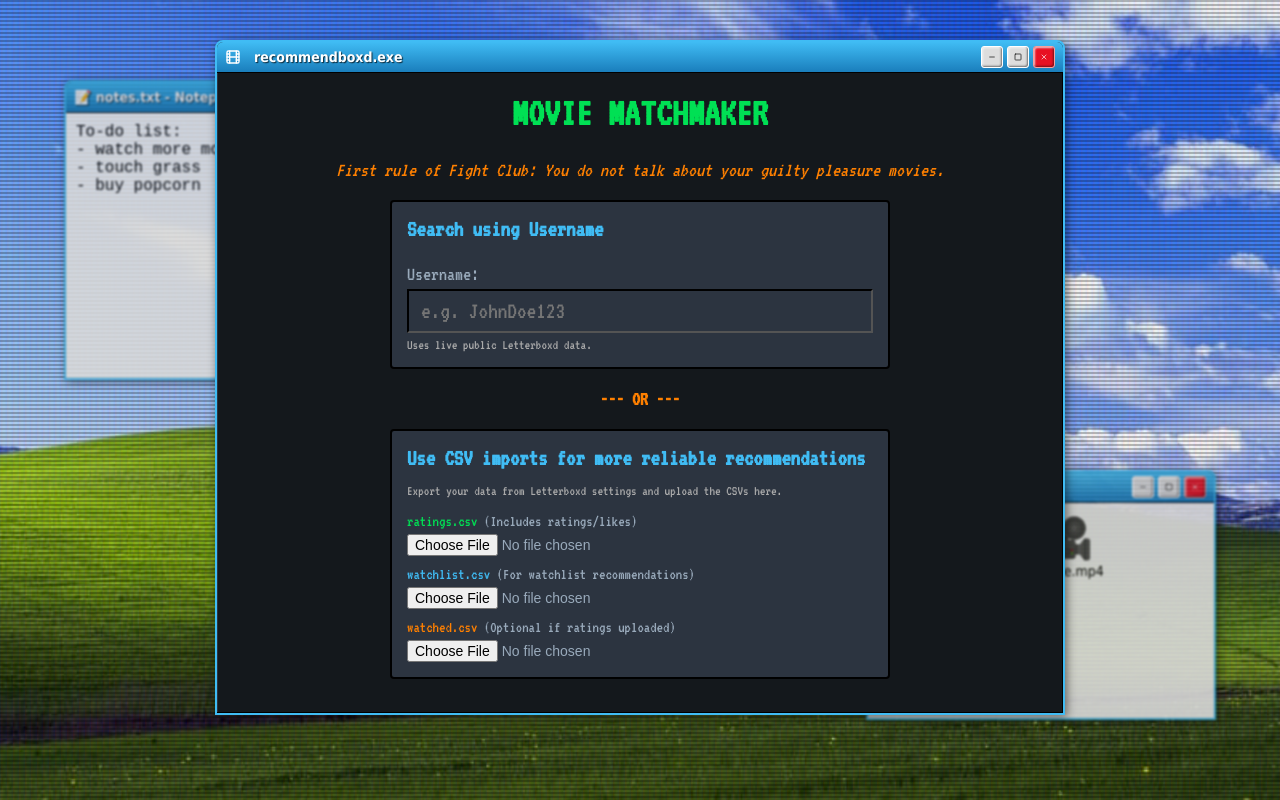
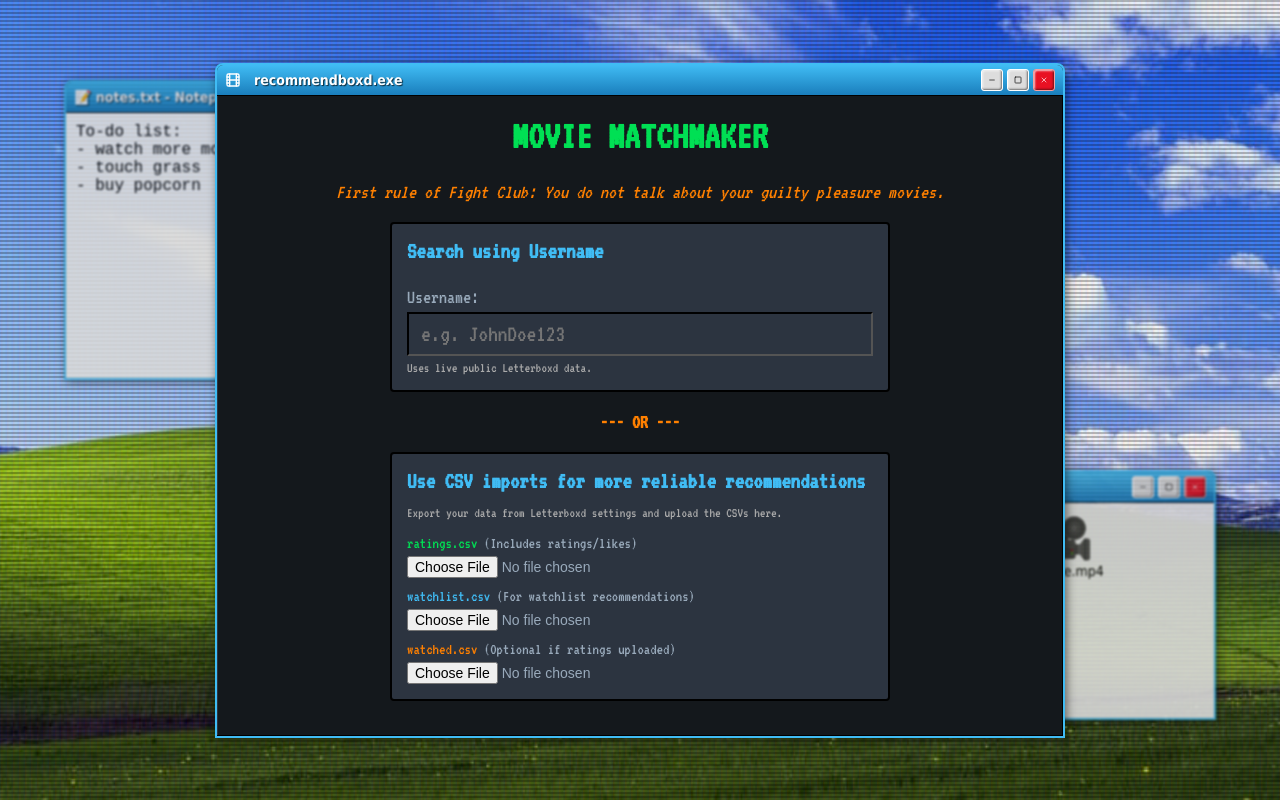
Before and after one commit to prometheus0028/RecommendBoxd-exe, a Next.js app: page / in a window 1280 px wide. Built offline with nearby package versions, Linux system fonts and the light colour scheme; a web font is replaced by a local one.

Commit message:
Scaling Fix

```diff
--- a/src/app/globals.css
+++ b/src/app/globals.css
@@ -62,6 +62,10 @@ body {
   display: flex;
   flex-direction: column;
   overflow: hidden;
+}
+
+.main-window {
+  margin: auto; /* Vertically and horizontally center on desktop */
 }
 
 .xp-window-bg {
```
